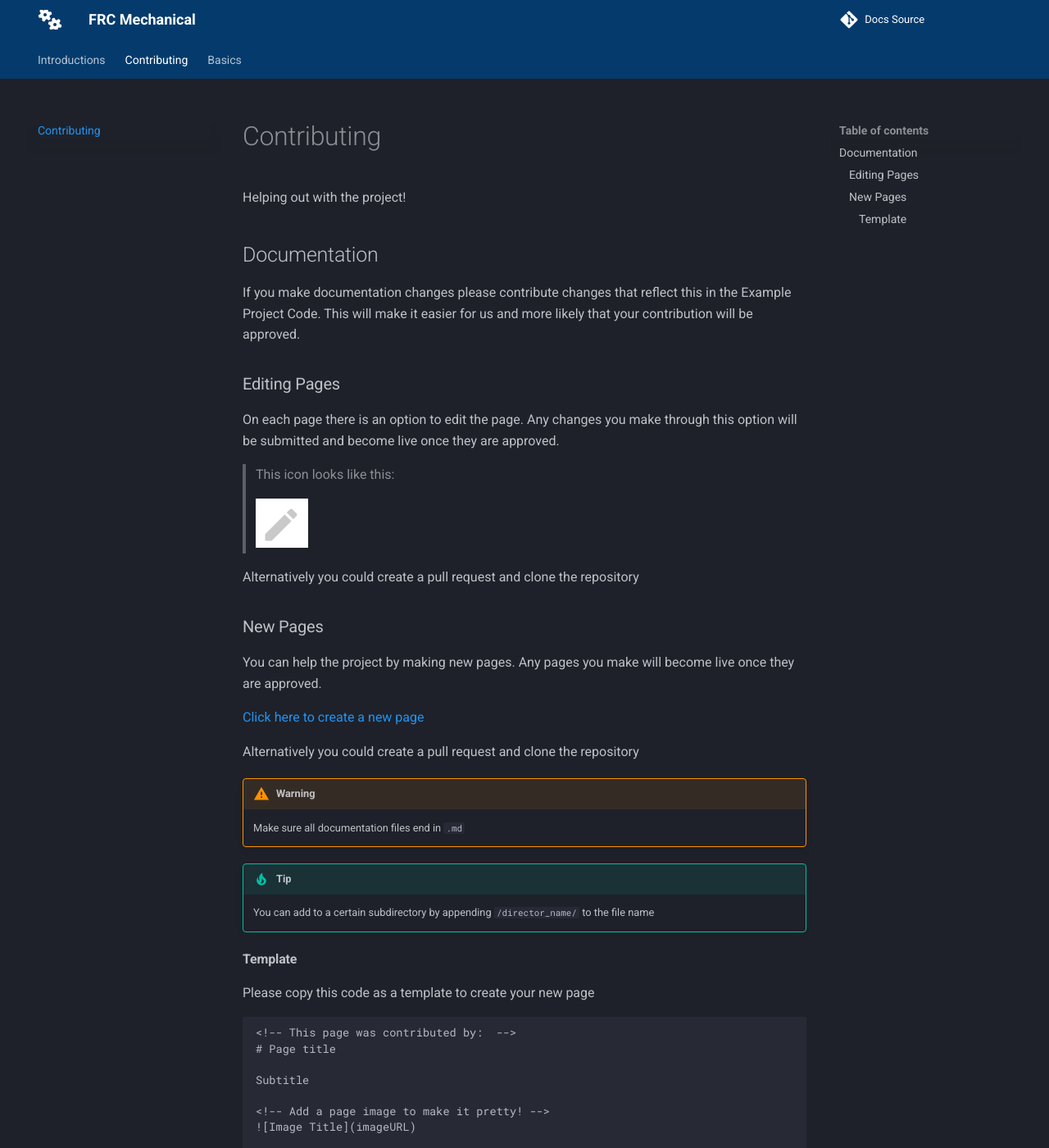
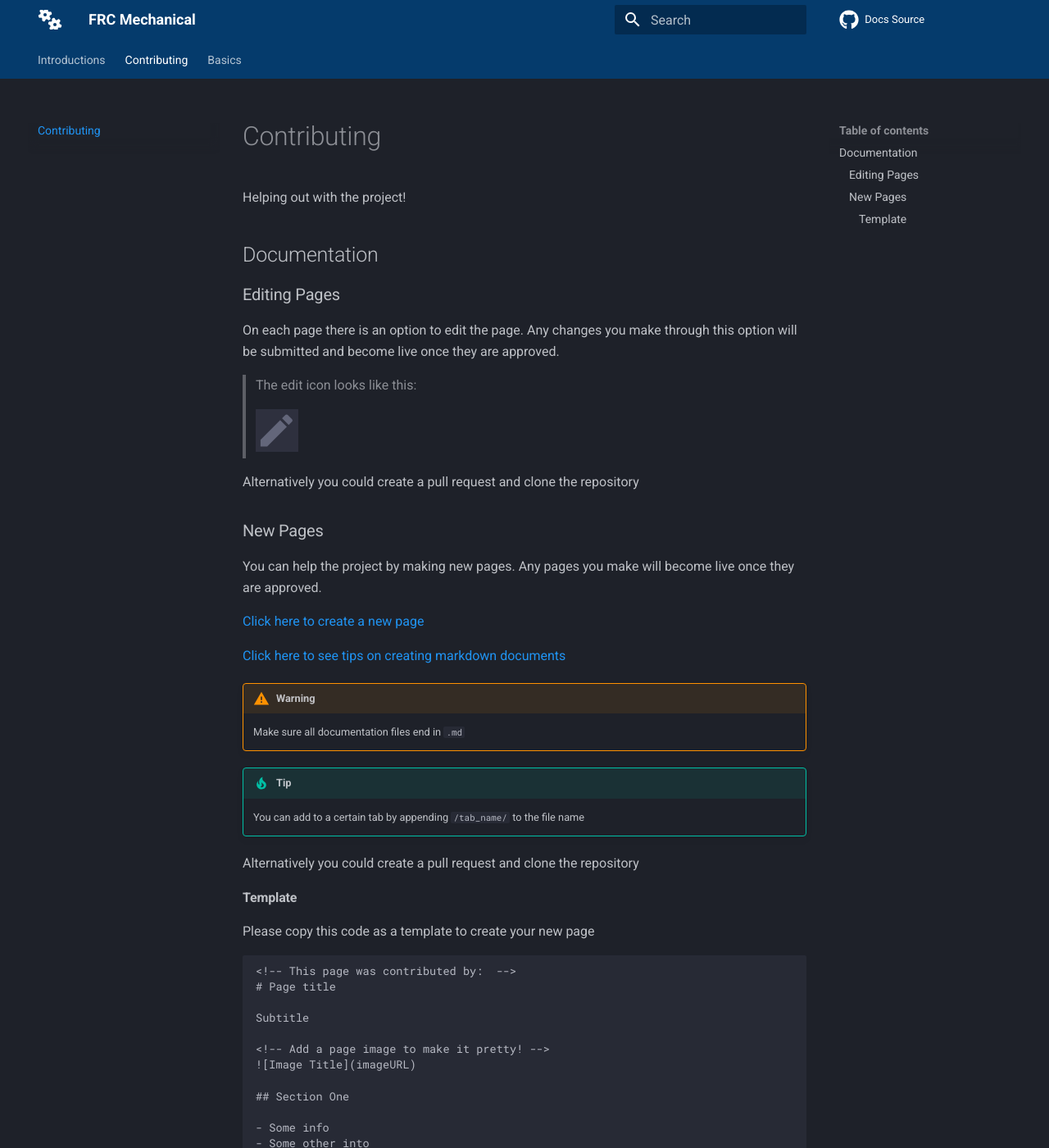
Before and after one commit to FRCTeam3255/FRC-Mechanical-Guide, an MkDocs documentation site: the page built from docs/contributing.md, in a window 1280 px wide and 1400 px high. Shown: the whole window at 82% size. Built offline with MkDocs 1.6.1 and Material for MkDocs 9.7.7, drawn with Linux system fonts in a browser that asks for light colours; comment, search, counter and statistics services are not loaded.

Commit message:
updated contributing page

```diff
--- a/docs/contributing.md
+++ b/docs/contributing.md
@@ -5,13 +5,11 @@ Helping out with the project!
 
 ## Documentation
 
-If you make documentation changes please contribute changes that reflect this in the Example Project Code. This will make it easier for us and more likely that your contribution will be approved.
-
 ### Editing Pages
 
 On each page there is an option to edit the page. Any changes you make through this option will be submitted and become live once they are approved.
 
-> This icon looks like this:
+> The edit icon looks like this:
 >
 > ![](assets/images/contributing/edit_icon.png)
 
@@ -23,13 +21,15 @@ You can help the project by making new pages. Any pages you make will become liv
 
 [Click here to create a new page](https://github.com/FRCTeam3255/FRC-Mechanical-Guide/new/master/docs){target=_blank}
 
-Alternatively you could create a pull request and clone the repository
+[Click here to see tips on creating markdown documents](https://www.markdownguide.org/cheat-sheet/)
 
 !!! Warning
     Make sure all documentation files end in `.md`
 
 !!! Tip
-    You can add to a certain subdirectory by appending `/director_name/` to the file name
+    You can add to a certain tab by appending `/tab_name/` to the file name
+
+Alternatively you could create a pull request and clone the repository
 
 #### Template
 
--- a/mkdocs.yml
+++ b/mkdocs.yml
@@ -10,6 +10,7 @@ theme:
   custom_dir: 'theme'
   icon:
     logo: 'fontawesome/solid/cogs'
+    repo: 'fontawesome/brands/github'
   features:
     - 'tabs'
   palette:
@@ -37,6 +38,10 @@ markdown_extensions:
 
 # Plugins
 plugins:
+  - search
+  - minify:
+      minify_html: true
+      minify_js: true
   - git-revision-date
 
 # # Navigation
```
Also changed, not shown: docs/assets/images/contributing/edit_icon.png, 1 other file.
